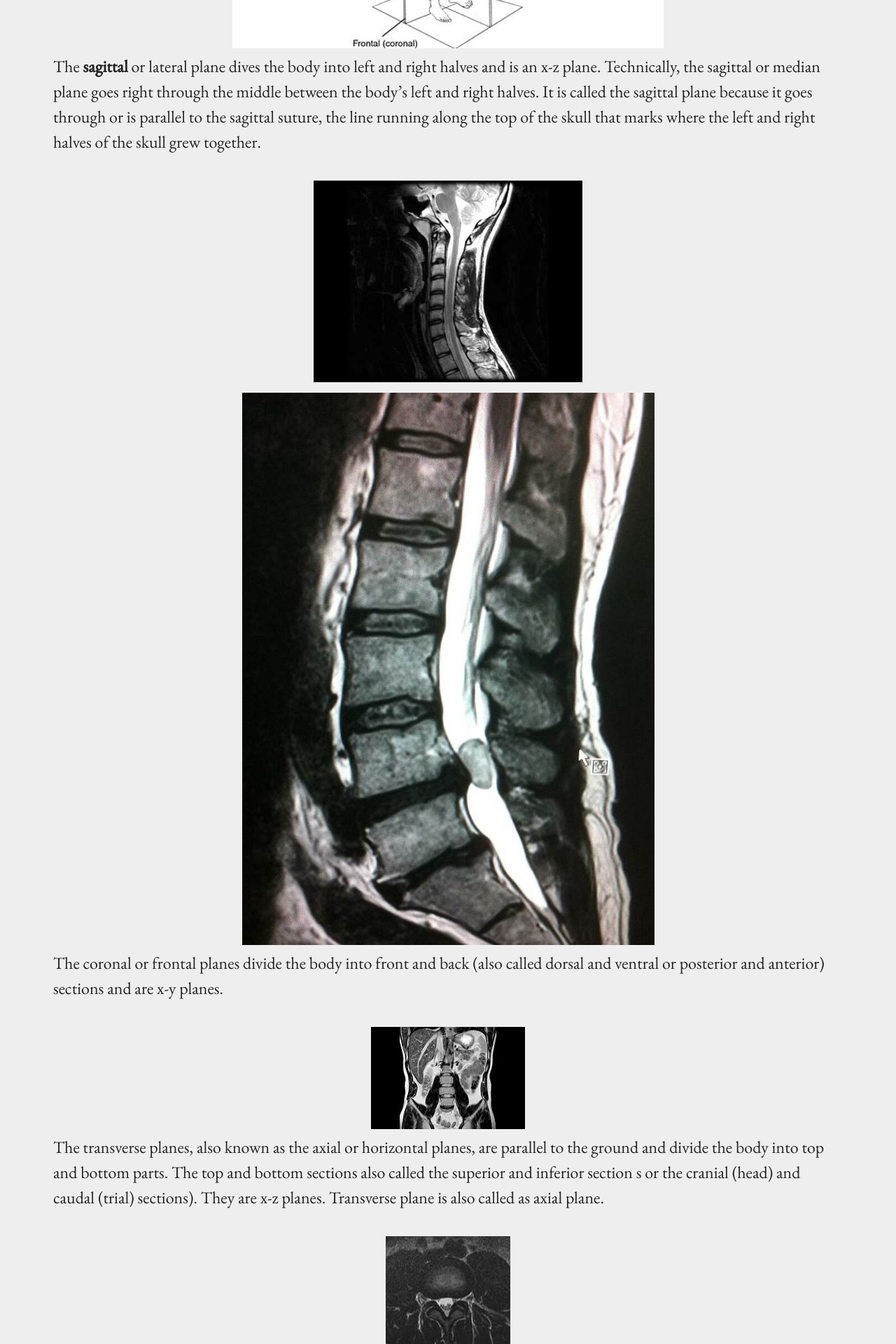
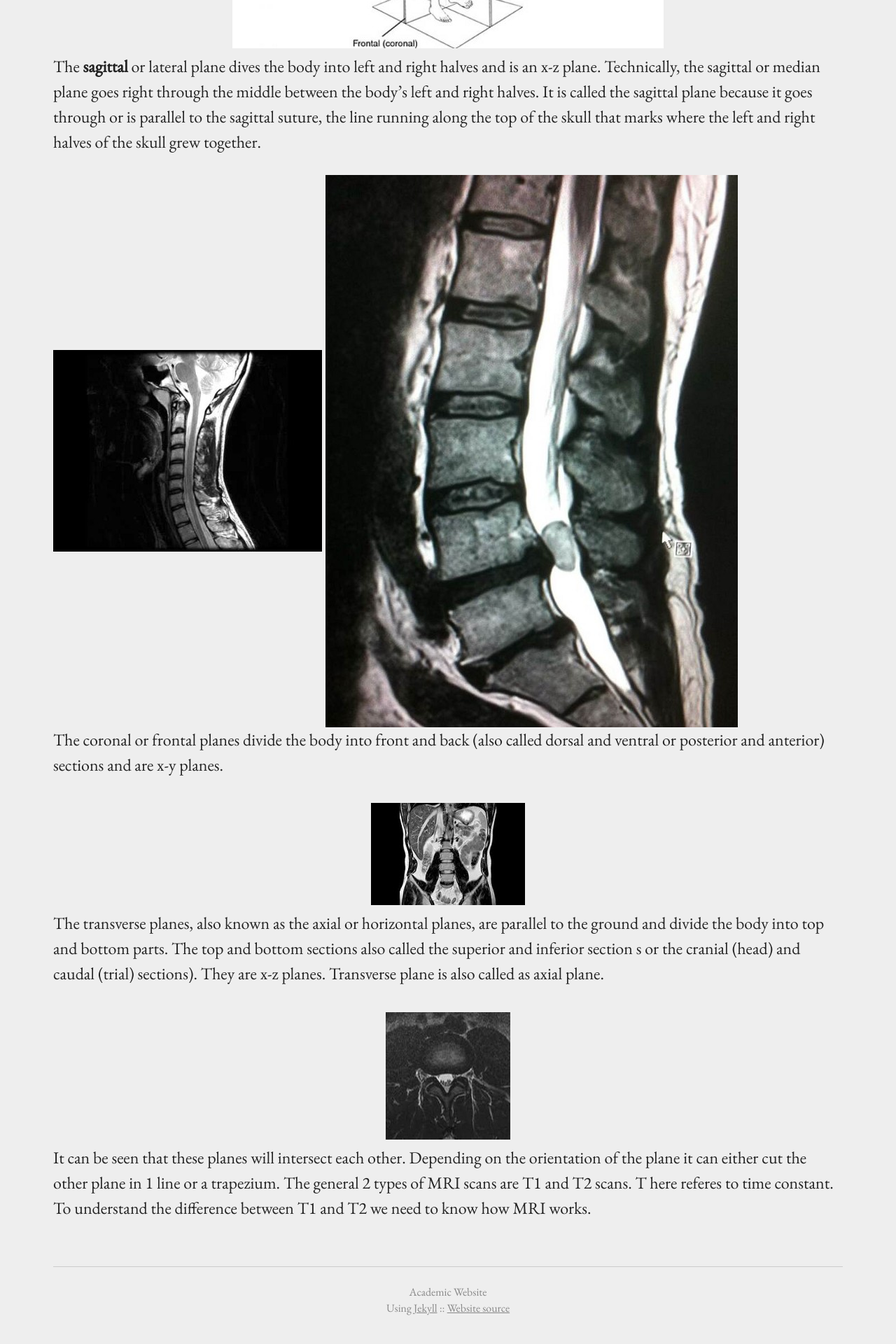
Before and after one commit to BadrinathS/BadrinathS.github.io, a Jekyll site: the page built from _posts/2019-02-15-Understanding-MRI-scans.md, in a window 1280 px wide. Shown: the part 1024-2944 px from the top of the page at 70% size. Built offline with Jekyll 4.4.1, drawn with Linux system fonts in a browser that asks for light colours; comment, search, counter and statistics services are not loaded.

Commit message:
Update 2019-02-15-Understanding-MRI-scans.md

```diff
--- a/_posts/2019-02-15-Understanding-MRI-scans.md
+++ b/_posts/2019-02-15-Understanding-MRI-scans.md
@@ -15,8 +15,10 @@ MRI machine takes multiple images in 3 different planes (sagittal, coronal and t
 The <b>sagittal</b> or lateral plane dives the body into left and right halves and is an x-z plane. Technically, the sagittal or median plane goes right through the middle between the body’s left and right halves. It is called the sagittal plane because it goes through or is parallel to the sagittal suture, the line running along the top of the skull that marks where the left and right halves of the skull grew together.
 
 <div>
-  {% include image.html url="/images/cervical_view.jpeg" caption="" max_width="100px"%}
-  {% include image.html url="/images/lumbar_view.jpeg" caption="" max_width="100px"%}
+  <!--{% include image.html url="/images/cervical_view.jpeg" caption="" max_width="100px"%}
+  {% include image.html url="/images/lumbar_view.jpeg" caption="" max_width="100px"%}-->
+  <img src="/images/cervical_view.jpeg"/>
+  <img src="/images/lumbar_view.jpeg"/>
 </div>
 
 The coronal or frontal planes divide the body into front and back (also called dorsal and ventral or posterior and anterior) sections and are x-y planes.
```
